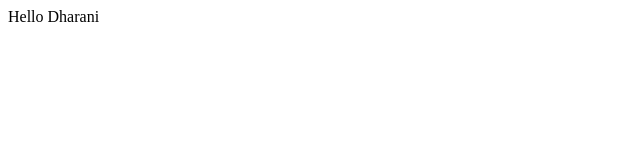
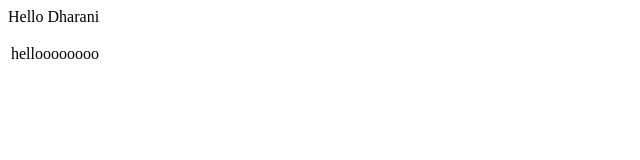
Before and after one commit to dharani-reddy-999/test-project, a plain HTML site: page index.html in a window 1280 px wide. Shown: the whole page, without its empty margins (0-640 px from the left). Drawn offline with Linux system fonts and the light colour scheme.

Commit message:
added table

```diff
--- a/index.html
+++ b/index.html
@@ -2,4 +2,12 @@
     <p>
         Hello Dharani
     </p>
+
+    <table>
+        <tr>
+            <td>
+                helloooooooo
+            </td>
+        </tr>
+    </table>
 </html>
```
